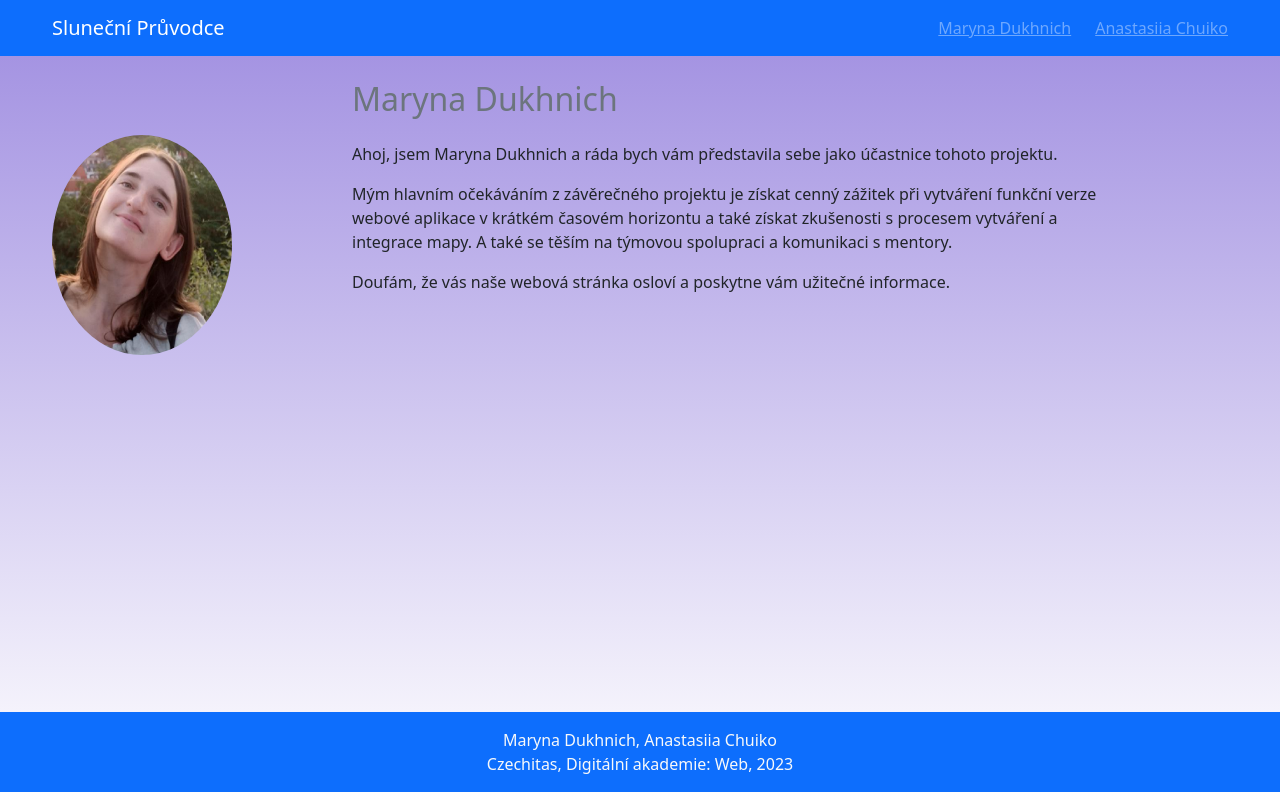
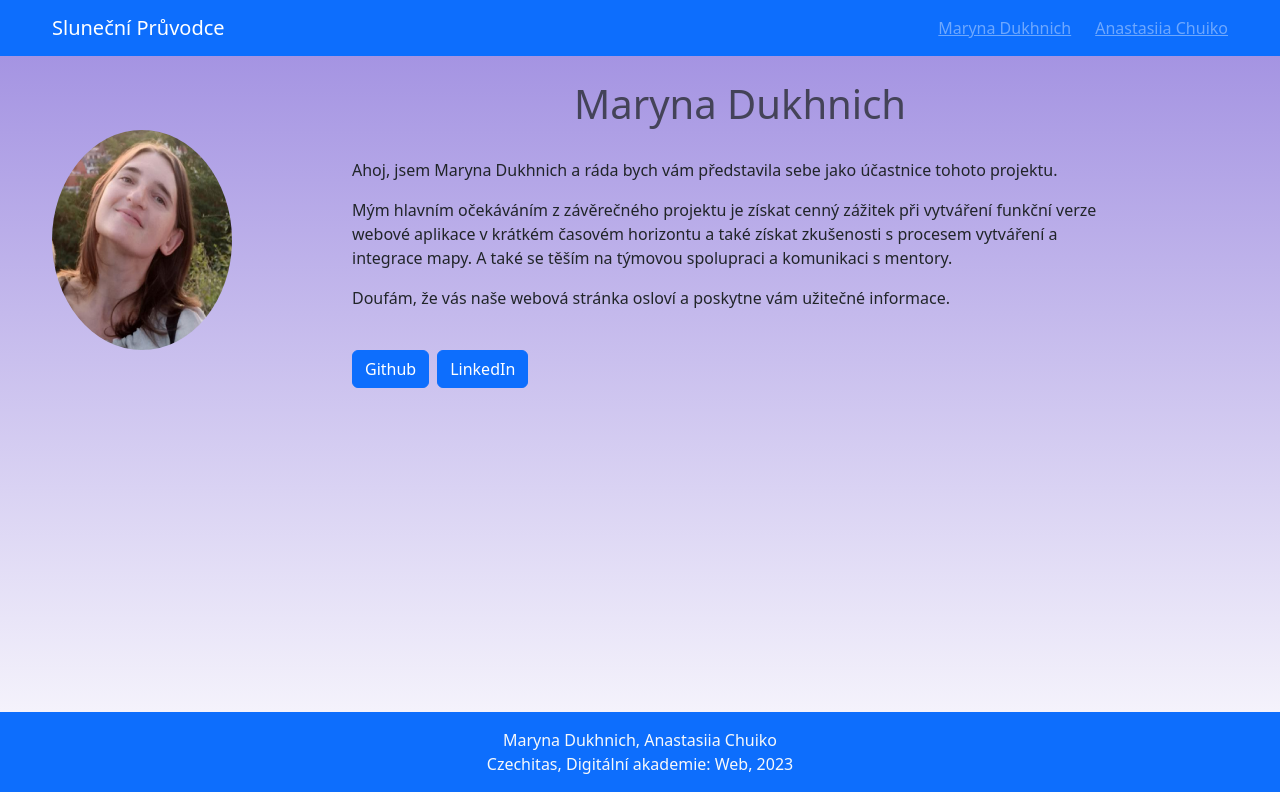
Before and after one commit to dukhnich/o-projektu, a React (Vite) app: page /dukhnich in a window 1280 px wide. Built offline with nearby package versions, Linux system fonts and the light colour scheme.

Commit message:
add personal limks

```diff
--- a/src/pages/Dukhnich/index.jsx
+++ b/src/pages/Dukhnich/index.jsx
@@ -5,16 +5,17 @@ import Col from 'react-bootstrap/Col';
 import Container from 'react-bootstrap/Container';
 import Image from 'react-bootstrap/Image';
 import Row from 'react-bootstrap/Row';
+import Button from 'react-bootstrap/Button';
 
 export const Dukhnich = () => {
   return (
     <Container className='py-4'>
-      <Row className='align-items-center'>
-        <Col xs={6} md={3}>
-          <Image src={photo} alt="Maryna Dukhnich" roundedCircle />
+      <Row>
+        <Col xs={12} sm={6} md={3}>
+          <Image src={photo} alt="Maryna Dukhnich" roundedCircle className="mb-4" />
         </Col>
-        <Col xs={6} md={8}>
-          <h2 className='text-secondary mb-4'>Maryna Dukhnich</h2>
+        <Col xs={12} sm={6} md={8}>
+          <h1 className='text-muted mt-0'>Maryna Dukhnich</h1>
           <p>
             Ahoj, jsem Maryna Dukhnich a ráda bych vám představila sebe jako účastnice tohoto projektu.
           </p>
@@ -24,6 +25,8 @@ export const Dukhnich = () => {
           <p>
             Doufám, že vás naše webová stránka osloví a poskytne vám užitečné informace.
           </p>
+          <Button variant="primary" className="mt-4" href="https://github.com/dukhnich">Github</Button>
+          <Button variant="primary" className="mt-4 mx-2" href="https://www.linkedin.com/in/maryna-dukhnich/">LinkedIn</Button>
         </Col>
       </Row>
     </Container>
```
